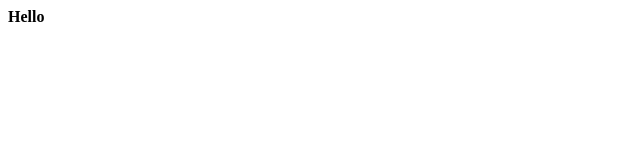
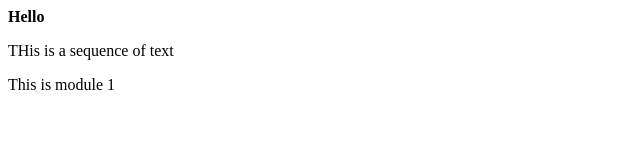
Before and after one commit to zobbydooby/practice, a plain HTML site: page index.html in a window 1280 px wide. Shown: the whole page, without its empty margins (0-640 px from the left). Drawn offline with Linux system fonts and the light colour scheme.

Commit message:
added a module to the output file how interesting

```diff
--- a/index.html
+++ b/index.html
@@ -2,4 +2,12 @@
 <head>
 <b>Hello</b>
 </head>
+<div>
+<p> THis is a sequence of text</p>
+<module-1>
+<p>This is module 1</p>
+</module-1>
+
+</div>
+
 </html>
```
